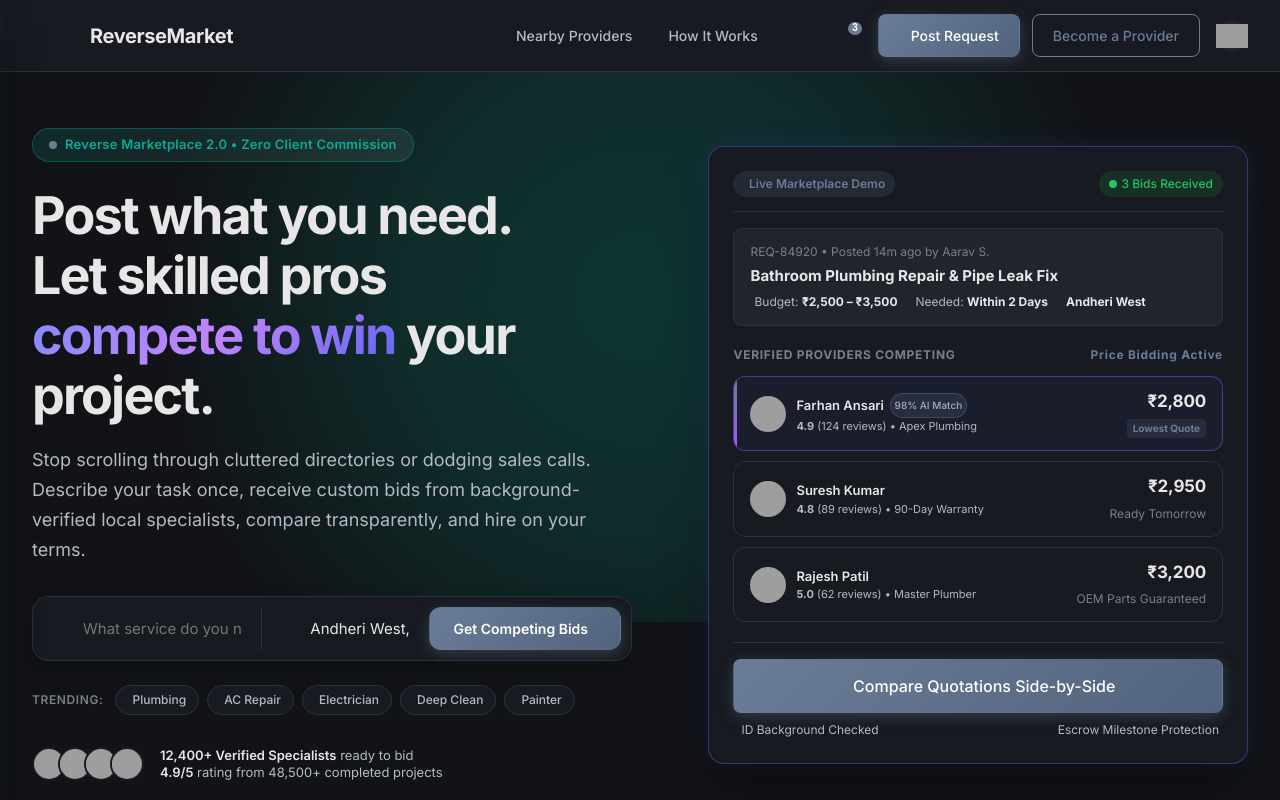
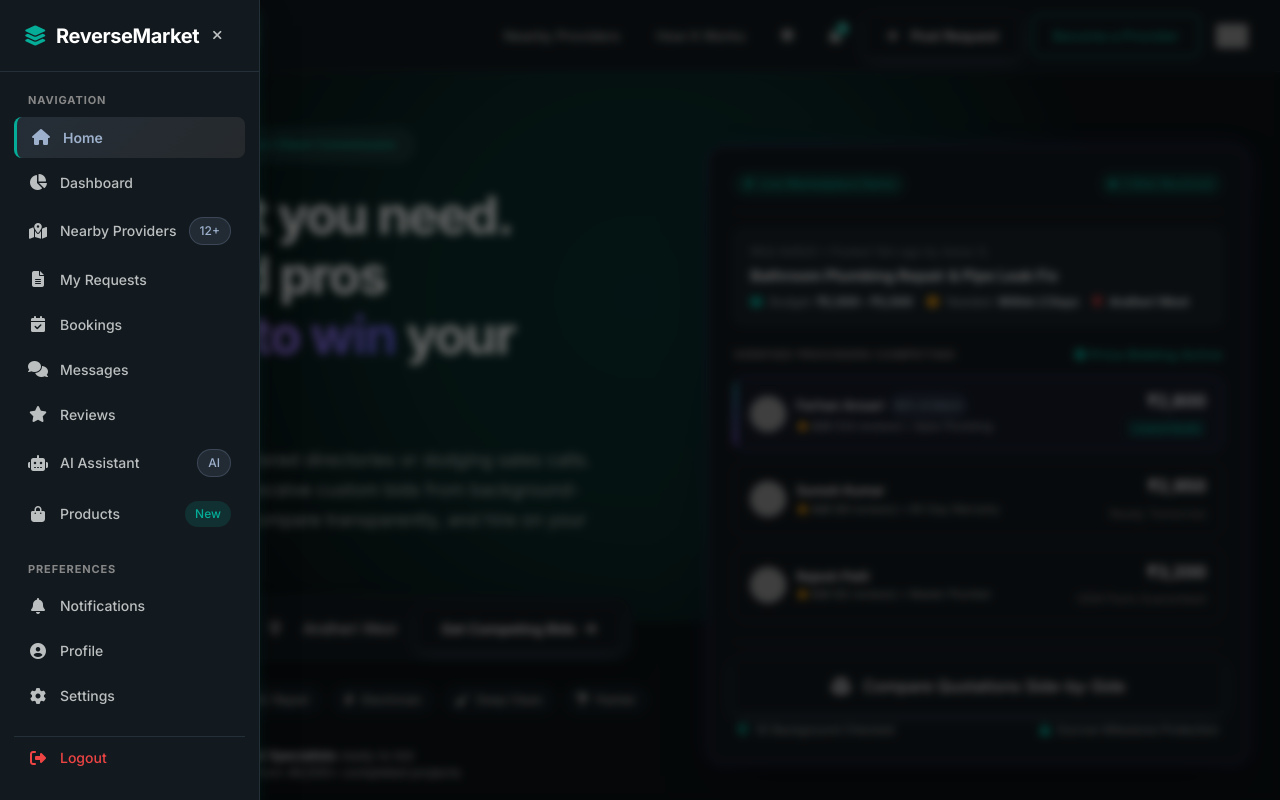
Before and after one commit to fahadmb123/briosolve-platform, a React (Vite) app in the folder frontend/: page / in a window 1280 px wide. Both pictures are taken after a click on the button 50 px from the left and 35 px from the top of the page. Shown: the top 800 px of the page. Built offline with nearby package versions, Linux system fonts and the light colour scheme; grey boxes are pictures that could not be loaded.

Commit message:
feat:making perfect

```diff
--- a/frontend/index.html
+++ b/frontend/index.html
@@ -4,7 +4,13 @@
     <meta charset="UTF-8" />
     <link rel="icon" type="image/svg+xml" href="/favicon.svg" />
     <meta name="viewport" content="width=device-width, initial-scale=1.0" />
-    <title>frontend</title>
+    <title>Reverse Service Marketplace</title>
+    <!-- Google Fonts -->
+    <link rel="preconnect" href="https://fonts.googleapis.com">
+    <link rel="preconnect" href="https://fonts.gstatic.com" crossorigin>
+    <link href="https://fonts.googleapis.com/css2?family=Plus+Jakarta+Sans:wght@300;400;500;600;700;800&display=swap" rel="stylesheet">
+    <!-- Font Awesome Icons -->
+    <link rel="stylesheet" href="https://cdnjs.cloudflare.com/ajax/libs/font-awesome/6.4.0/css/all.min.css">
   </head>
   <body>
     <div id="root"></div>
--- a/frontend/src/assets/css/admin-theme.css
+++ b/frontend/src/assets/css/admin-theme.css
@@ -3,7 +3,7 @@
    Reverse Service Marketplace - Platform Administration
    ========================================================================== */
 
-:root {
+body.theme-admin {
     --admin-primary: #6366F1;
     --admin-primary-hover: #4F46E5;
     --admin-primary-light: rgba(99, 102, 241, 0.12);
@@ -14,7 +14,7 @@
     --admin-text-header: #FFFFFF;
 }
 
-[data-theme="light"] {
+body.theme-admin[data-theme="light"] {
     --admin-primary: #4F46E5;
     --admin-primary-hover: #4338CA;
     --admin-primary-light: rgba(79, 70, 229, 0.08);
--- a/frontend/src/assets/css/provider-theme.css
+++ b/frontend/src/assets/css/provider-theme.css
@@ -9,7 +9,7 @@
      #E9E6E7 - Soft Warm Platinum (Crisp Typography & Light Canvas)
    ========================================================================== */
 
-:root {
+body.theme-provider {
     /* DARK THEME (DEFAULT FOR PROVIDER PORTAL) */
     --bg: #111317;                 /* Deep Industrial Slate */
     --surface: #171A20;            /* Charcoal Slate Surface */
@@ -57,7 +57,7 @@
 }
 
 /* LIGHT THEME USING EXACT PALETTE: #E9E6E7, #5E5653, #7B7F8A, #AB978C, #6B7C98 */
-[data-theme="light"] {
+body.theme-provider[data-theme="light"] {
     --bg: #F4F3F3;                 /* Tinted #E9E6E7 light canvas */
     --surface: #FFFFFF;            /* Pure Crisp White */
     --surface-elevated: #E9E6E7;   /* #E9E6E7 Soft Warm Platinum */
--- a/frontend/src/assets/css/user-theme.css
+++ b/frontend/src/assets/css/user-theme.css
@@ -4,7 +4,7 @@
    Palette: #05AD98 (Primary Teal), #BBBFBF (Silver), #878787 (Slate), #FFFFFF (White)
    ========================================================================== */
 
-:root {
+body.theme-user {
     /* DARK THEME (DEFAULT FOR USER PORTAL) */
     --bg: #0D1316;                 /* Deep Oceanic Charcoal */
     --surface: #131A1F;            /* Sleek Obsidian Slate */
@@ -53,7 +53,7 @@
 }
 
 /* LIGHT THEME USING EXACT PALETTE TOKENS: #FFFFFF, #BBBFBF, #878787, #05AD98 */
-[data-theme="light"] {
+body.theme-user[data-theme="light"] {
     --bg: #F5F8F8;                 /* Crisp Pure Canvas */
     --surface: #FFFFFF;            /* #FFFFFF Pure White */
     --surface-elevated: #EBF1F1;   /* Soft Silver Mist */
--- a/frontend/src/pages/public/Home.tsx
+++ b/frontend/src/pages/public/Home.tsx
@@ -1,22 +1,25 @@
+import { useState } from 'react';
 import './Home.css';
 
 
 export default function Home() {
+  const [isSidebarOpen, setIsSidebarOpen] = useState(false);
+
   return (
     <>
 
     <div className="app-container sidebar-modal-layout">
         {/*  Sidebar Backdrop Overlay for Modal Mode  */}
-        <div id="sidebar-overlay" className="sidebar-overlay"></div>
+        <div id="sidebar-overlay" className={`sidebar-overlay ${isSidebarOpen ? 'show' : ''}`} onClick={() => setIsSidebarOpen(false)}></div>
 
         {/*  App Sidebar (Modal Drawer on Home)  */}
-        <aside className="app-sidebar" id="app-sidebar">
+        <aside className={`app-sidebar ${isSidebarOpen ? 'show' : ''}`} id="app-sidebar">
             <div className="sidebar-brand">
                 <a href="home.html" className="logo">
                     <i className="fas fa-layer-group text-primary"></i>
                     <span>ReverseMarket</span>
                 </a>
-                <button id="sidebar-close" className="btn-icon sidebar-close-btn" aria-label="Close Sidebar" title="Close Menu">
+                <button id="sidebar-close" className="btn-icon sidebar-close-btn" aria-label="Close Sidebar" title="Close Menu" onClick={() => setIsSidebarOpen(false)}>
                     <i className="fas fa-times"></i>
                 </button>
             </div>
@@ -118,7 +121,7 @@ export default function Home() {
             {/*  App Header  */}
             <header className="app-header">
                 <div className="flex items-center gap-3">
-                    <button id="sidebar-toggle" className="btn-icon" aria-label="Toggle Sidebar" title="Open Menu">
+                    <button id="sidebar-toggle" className="btn-icon" aria-label="Toggle Sidebar" title="Open Menu" onClick={() => setIsSidebarOpen(true)}>
                         <i className="fas fa-bars"></i>
                     </button>
                     <a href="home.html" className="logo">
--- a/frontend/src/router/index.tsx
+++ b/frontend/src/router/index.tsx
@@ -1,5 +1,5 @@
-import { createBrowserRouter, RouterProvider, Outlet } from 'react-router-dom';
-import React from 'react';
+import { createBrowserRouter, RouterProvider, Outlet, useLocation } from 'react-router-dom';
+import React, { useEffect } from 'react';
 
 // Phase 1: Public Pages (Placeholders for now)
 const Home = React.lazy(() => import('../pages/public/Home'));
@@ -16,11 +16,26 @@ const CustomerProfile = React.lazy(() => import('../pages/customer/Profile'));
 const CustomerSettings = React.lazy(() => import('../pages/customer/Settings'));
 const CustomerNotifications = React.lazy(() => import('../pages/customer/Notifications'));
 
+function ThemeManager() {
+  const location = useLocation();
+  useEffect(() => {
+    let themeClass = 'theme-user';
+    if (location.pathname.startsWith('/admin')) {
+      themeClass = 'theme-admin';
+    } else if (location.pathname.startsWith('/provider')) {
+      themeClass = 'theme-provider';
+    }
+    document.body.className = themeClass;
+  }, [location.pathname]);
+  return null;
+}
+
 const router = createBrowserRouter([
   {
     path: '/',
     element: (
       <React.Suspense fallback={<div>Loading...</div>}>
+        <ThemeManager />
         <Outlet />
       </React.Suspense>
     ),
```
